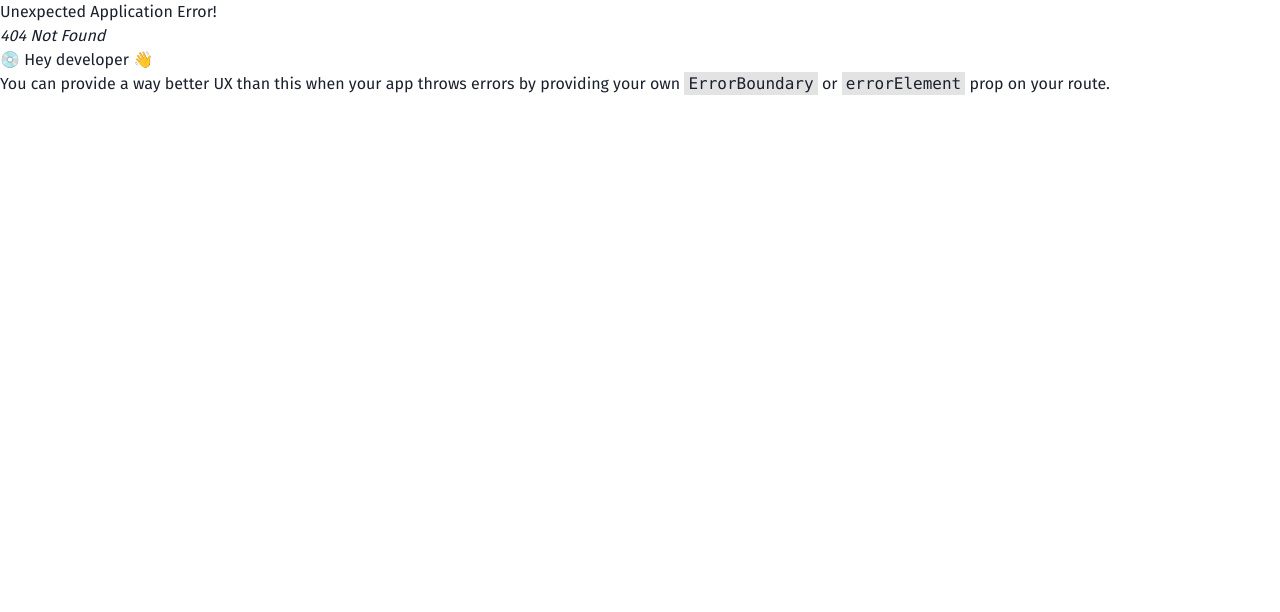
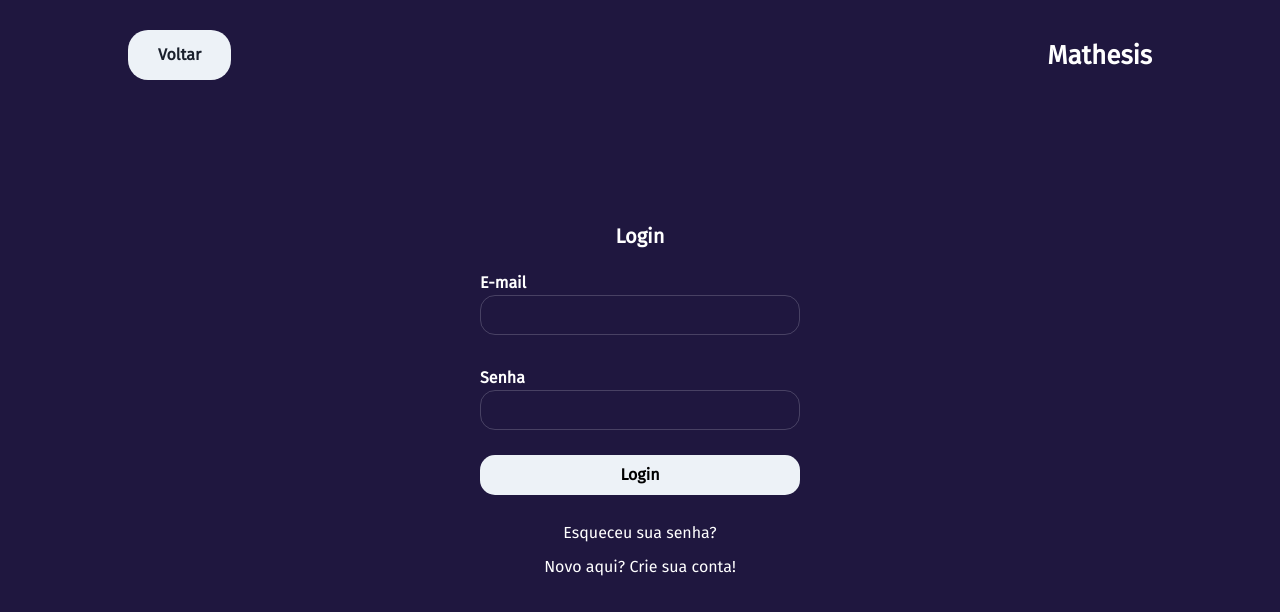
Before and after one commit to Mathesis-dev/mathesis-front-end, a React (Vite) app: page /login in a window 1280 px wide. Before the commit this address had no page. Shown: the top 612 px of the page. Built offline with nearby package versions, Linux system fonts and the light colour scheme.

Commit message:
✨ login page

```diff
--- a/src/pages/Landing/index.tsx
+++ b/src/pages/Landing/index.tsx
@@ -1,5 +1,6 @@
 import { Button, Flex, Image, Text } from "@chakra-ui/react";
 import { useState } from "react";
+import { useNavigate } from "react-router";
 import TeacherIcon from "./../../assets/icons/teacher.svg";
 import TeamIcon from "./../../assets/icons/team.svg";
 
@@ -17,6 +18,12 @@ const bgColors = [
 
 function Landing() {
   const [selectedColor, setSelectedColor] = useState(bgColors[0]);
+
+  const navigate = useNavigate();
+
+  const navigateToLoginPage = () => {
+    navigate("/login");
+  };
 
   return (
     <>
@@ -46,6 +53,7 @@ function Landing() {
               color: "white",
               bg: "black",
             }}
+            onClick={navigateToLoginPage}
           >
             Login
           </Button>
--- /dev/null
+++ b/src/pages/Login/index.tsx
@@ -0,0 +1,140 @@
+import { Button, Flex, Input, Text } from "@chakra-ui/react";
+import { useNavigate } from "react-router";
+
+function Login() {
+  const navigate = useNavigate();
+
+  const navigateToLandingPage = () => {
+    navigate("/");
+  };
+
+  return (
+    <Flex
+      className="page-container"
+      direction={"column"}
+      w={"100vw"}
+      bg={"#1F173F"}
+      h={"100vh"}
+    >
+      <Flex
+        className="header"
+        w={"100%"}
+        bg={"#1F173F"}
+        justify={"space-between"}
+        align={"center"}
+        h={{ base: "5rem", sm: "6.875rem" }}
+        position={"fixed"}
+        paddingX={{ base: "10%", md: "10%" }}
+      >
+        <Button
+          borderRadius={"20px"}
+          paddingX={{ base: "1.5625rem", sm: "1.875rem" }}
+          paddingY={{ base: "1.25rem", sm: "1.5625rem" }}
+          _hover={{
+            color: "white",
+            bg: "black",
+          }}
+          onClick={navigateToLandingPage}
+        >
+          Voltar
+        </Button>
+        <Flex
+          color={"white"}
+          fontWeight={"bold"}
+          fontSize={{ base: "1.25rem", sm: "1.4375rem", lg: "1.625rem" }}
+        >
+          Mathesis
+        </Flex>
+      </Flex>
+
+      <Flex
+        className="login-form-container"
+        justify={"center"}
+        align={"center"}
+        w={"100%"}
+        h={"100%"}
+        direction={"column"}
+      >
+        <Flex
+          w={{
+            base: "80%",
+            sm: "70%",
+            md: "50%",
+            lg: "40%",
+            xl: "25%",
+          }}
+          direction={"column"}
+          color={"white"}
+          fontWeight={"bold"}
+        >
+          <Text
+            fontSize={{ base: "1.25rem" }}
+            marginBottom={{ base: "1.25rem" }}
+            textAlign={"center"}
+          >
+            Login
+          </Text>
+          <Flex
+            direction={"column"}
+            minH={{ base: "14rem" }}
+            justify={"space-between"}
+          >
+            <Flex direction={"column"}>
+              E-mail
+              <Input
+                type={"email"}
+                borderRadius={{ base: "15px" }}
+                borderColor={"rgba(235, 235, 245, 0.2)"}
+                _hover={{
+                  borderColor: "#6E4AFF",
+                  boxShadow: "#6E4AFF",
+                }}
+                _focusVisible={{
+                  borderColor: "#6E4AFF",
+                  boxShadow: "#6E4AFF",
+                }}
+              />
+            </Flex>
+            <Flex direction={"column"}>
+              Senha
+              <Input
+                type={"password"}
+                borderRadius={{ base: "15px" }}
+                borderColor={"rgba(235, 235, 245, 0.2)"}
+                _hover={{
+                  borderColor: "#6E4AFF",
+                  boxShadow: "#6E4AFF",
+                }}
+                _focusVisible={{
+                  borderColor: "#6E4AFF",
+                  boxShadow: "#6E4AFF",
+                }}
+              />
+              <Button
+                color={"black"}
+                borderRadius={{ base: "15px" }}
+                mt={{ base: "1.5625rem" }}
+                p={{ base: "1.25rem" }}
+                _hover={{
+                  color: "white",
+                  bg: "black",
+                }}
+              >
+                Login
+              </Button>
+            </Flex>
+          </Flex>
+        </Flex>
+
+        <Text color={"white"} cursor={"pointer"} mt={{ base: "1.625rem" }}>
+          Esqueceu sua senha?
+        </Text>
+        <Text color={"white"} cursor={"pointer"} mt={{ base: "0.625rem" }}>
+          Novo aqui? Crie sua conta!
+        </Text>
+      </Flex>
+    </Flex>
+  );
+}
+
+export default Login;
--- a/src/routes.tsx
+++ b/src/routes.tsx
@@ -1,11 +1,16 @@
 import { createBrowserRouter } from "react-router-dom";
 import Landing from "./pages/Landing";
+import Login from "./pages/Login";
 
 const Router = createBrowserRouter([
   {
     path: "/",
     element: <Landing />,
   },
+  {
+    path: "/login",
+    element: <Login />,
+  },
 ]);
 
 export default Router;
```
